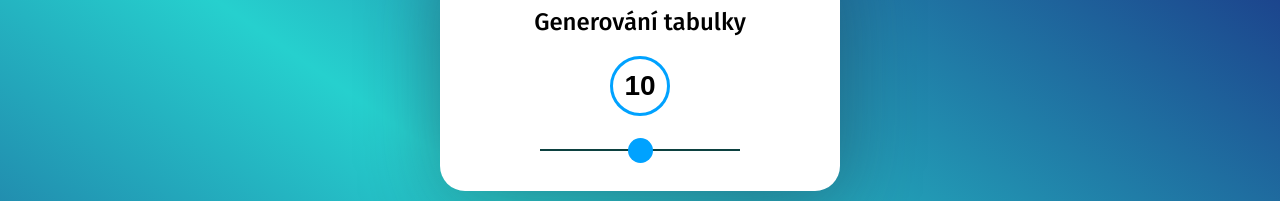
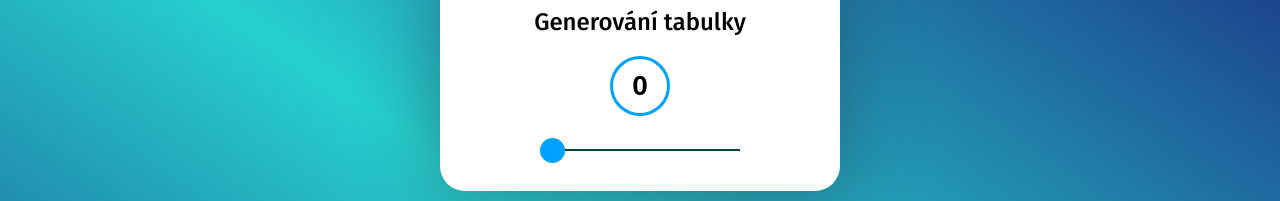
Before and after one commit to tomruzicka/Muj-ctvrty-program, a plain HTML site: page index.html in a window 1280 px wide. Shown: the part 150-351 px from the top of the page. Drawn offline with Linux system fonts and the light colour scheme.

Commit message:
Update index.html

```diff
--- a/index.html
+++ b/index.html
@@ -20,7 +20,7 @@
           class="number"
           min="0"
           max="10"
-          value="10"
+          value="0"
           oninput="change(this.value)"
           readonly
         />
@@ -33,6 +33,7 @@
           class="range"
           min="0"
           max="10"
+          value="0"
           oninput="change(this.value)"
         />
       </div>
```
